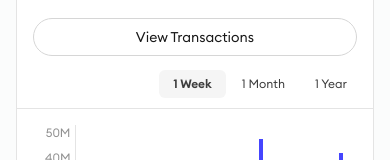
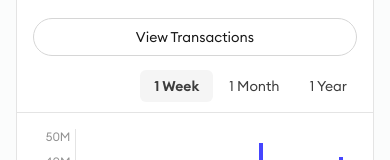
Before and after one commit to pdev6373/Proptech-dashboard, a Next.js app: page / in a window 390 px wide. Shown: the part 200-360 px from the top of the page. Built offline with nearby package versions, Linux system fonts and the light colour scheme.

Commit message:
feat: landing page

```diff
--- a/components/sales-overview.tsx
+++ b/components/sales-overview.tsx
@@ -101,7 +101,7 @@ export default function SalesOverview() {
             <button
               key={duration.value}
               onClick={() => setSelectedDuration(duration.value)}
-              className={`cursor-pointer text-xs sm:text-sm text-[#3D3D3D] py-1.5 md:py-2 px-3.5 rounded-md sm:rounded-lg ${selectedDuration == duration?.value ? "font-semibold bg-[#F5F5F5]" : "font-normal"} transition-all duration-300`}
+              className={`cursor-pointer text-sm text-[#3D3D3D] py-1.5 md:py-2 px-3.5 rounded-md sm:rounded-lg ${selectedDuration == duration?.value ? "font-semibold bg-[#F5F5F5]" : "font-normal"} transition-all duration-300`}
             >
               {duration.label}
             </button>
```
